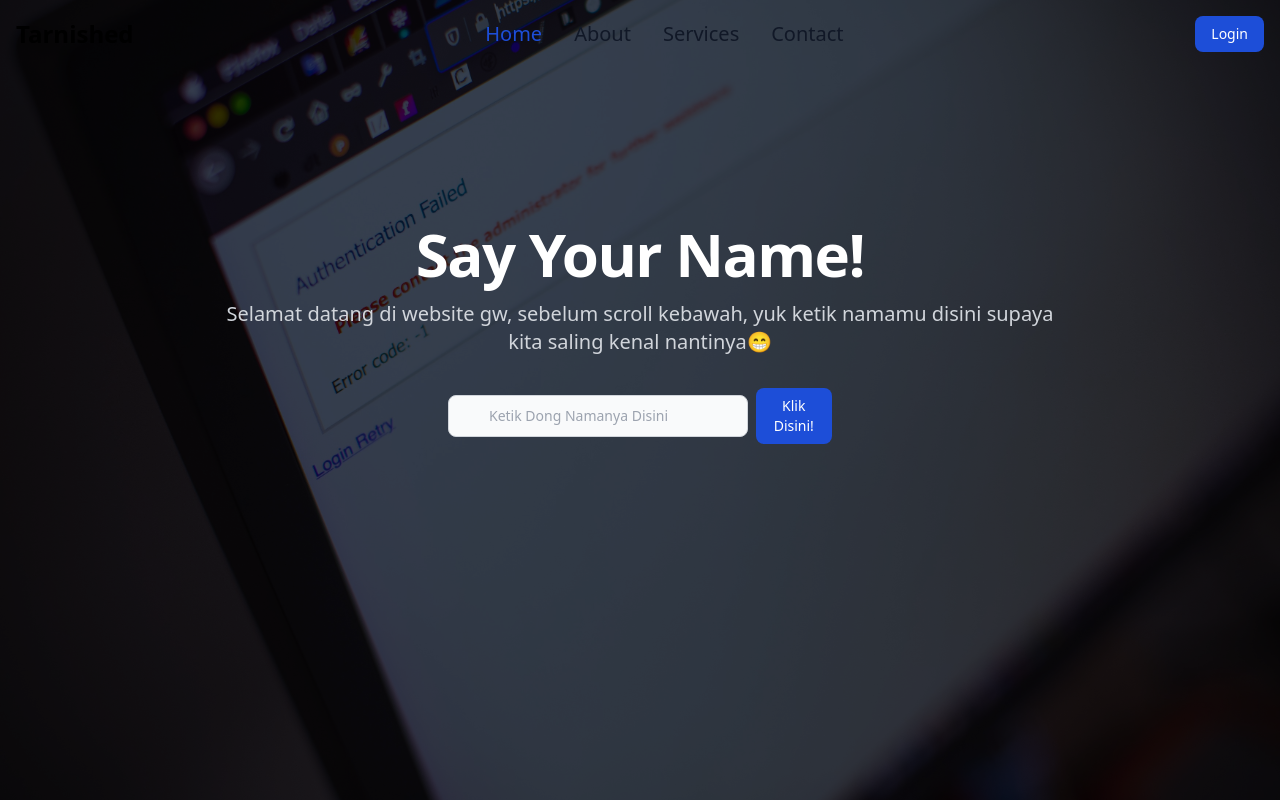
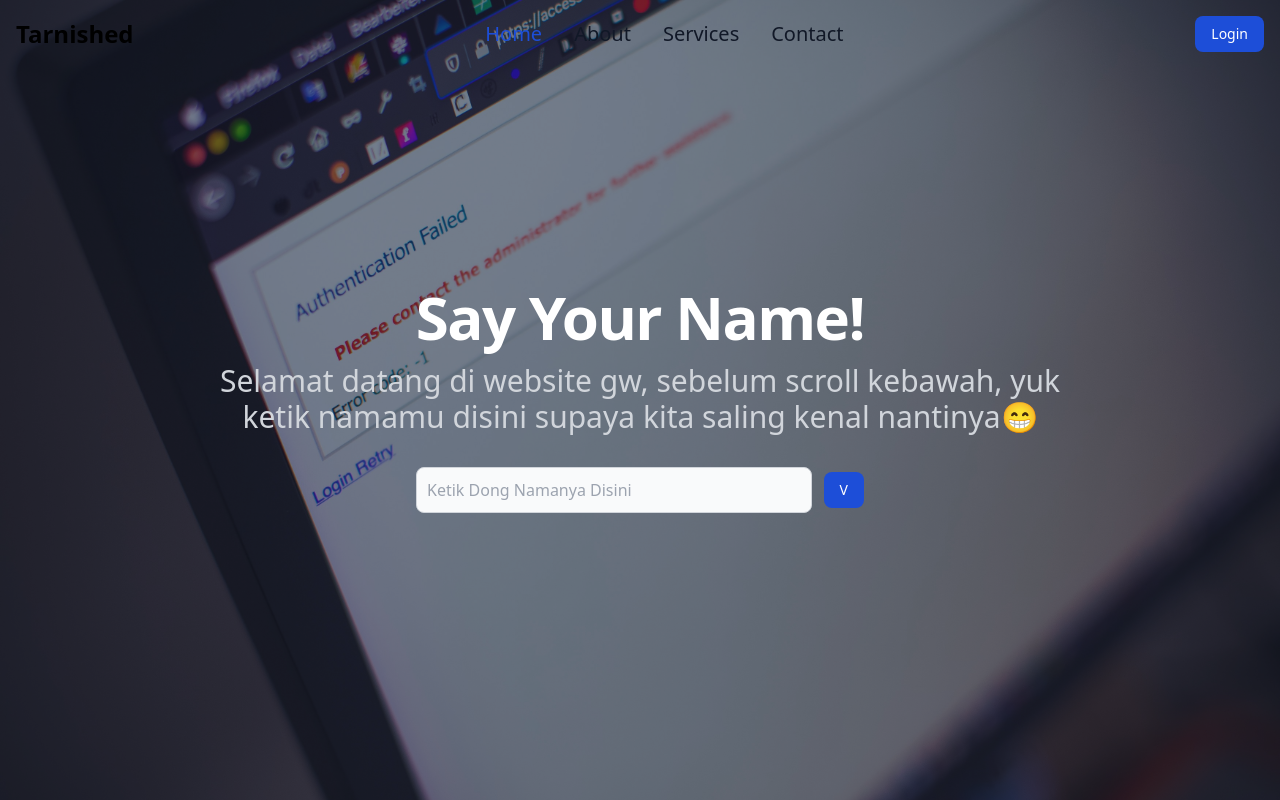
Before and after one commit to Moae423/portofolio-REACT.JS, a React (Vite) app: page / in a window 1280 px wide. Shown: the top 800 px of the page. Built offline with nearby package versions, Linux system fonts and the light colour scheme.

Commit message:
edit hero section

```diff
--- a/src/component/HeroSection.jsx
+++ b/src/component/HeroSection.jsx
@@ -11,40 +11,39 @@ export default function HeroSection() {
   return (
     <section
       style={{ backgroundImage: `url(${gambar})` }}
-      className="bg-center min-h-screen bg-no-repeat bg-cover bg-gray-700 bg-blend-multiply"
+      className="min-h-screen  bg-cover bg-gray-700 bg-blend-soft-light flex items-center justify-center"
     >
-      <div className="px-4 mx-auto max-w-screen-xl text-center py-24 lg:py-56">
+      <div className="px-4 mx-auto  max-w-screen-xl text-center ">
         <h1
           id="YourName"
-          className="mb-4 text-4xl font-extrabold tracking-tight leading-none text-white md:text-6xl lg:text-6xl"
+          className="mb-4 text-4xl font-extrabold tracking-tight leading-none text-white md:text-5xl lg:text-6xl"
         >
           {/* namanya user akan muncul disini ketika di input dari button dibawah */}
           Say Your Name!
         </h1>
-        <p className="mb-8 text-lg font-normal text-gray-300 lg:text-xl sm:px-16 lg:px-48">
+        <p className="mb-8 text-lg font-normal text-gray-300 lg:text-3xl md:text-2xl sm:text-xl sm:px-16 lg:px-48">
           Selamat datang di website gw, sebelum scroll kebawah, yuk ketik namamu
           disini supaya kita saling kenal nantinya😁
         </p>
         {/* input */}
-        <div className="flex items-center max-w-sm mx-auto">
+        <div className="flex items-center max-w-md mx-auto">
           <div className="relative w-full">
             <input
               type="text"
               id="inputName"
-              className="bg-gray-50 border border-gray-300 text-gray-900 text-sm rounded-lg focus:ring-blue-500 focus:border-blue-500 block w-full ps-10 p-2.5  dark:bg-gray-700 dark:border-gray-600 dark:placeholder-gray-400 dark:text-white dark:focus:ring-blue-500 dark:focus:border-blue-500"
+              className="bg-gray-50 border border-gray-300 text-gray-900 text-md rounded-lg focus:ring-blue-500 focus:border-blue-500 block w-full  p-2.5  dark:bg-gray-700 dark:border-gray-600 dark:placeholder-gray-400 dark:text-white dark:focus:ring-blue-500 dark:focus:border-blue-500"
               placeholder="Ketik Dong Namanya Disini"
               required=""
             />
+            {/* input end*/}
           </div>
           <button
             onClick={handleClick}
-            className="ms-2 text-white bg-blue-700 hover:bg-blue-800 focus:ring-4 focus:ring-blue-300 font-medium rounded-lg text-sm px-3 py-2 dark:bg-blue-600 dark:hover:bg-blue-700 focus:outline-none dark:focus:ring-blue-800"
+            className="ms-3 text-white bg-blue-700 hover:bg-blue-800 focus:ring-4 focus:ring-blue-300 font-medium rounded-lg text-sm py-2 px-4 dark:bg-blue-600 dark:hover:bg-blue-700 focus:outline-none dark:focus:ring-blue-800"
           >
-            Klik Disini!
+            V
           </button>
         </div>
-
-        {/* input end*/}
       </div>
     </section>
   );
```
